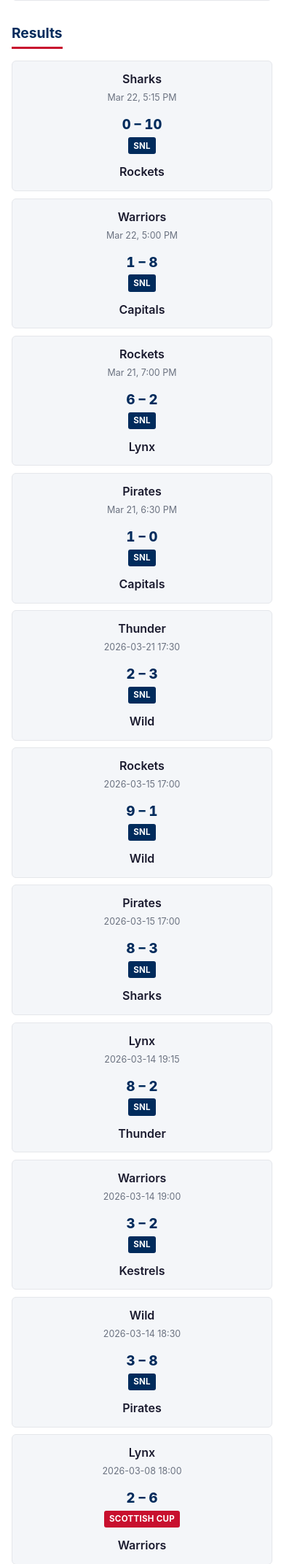
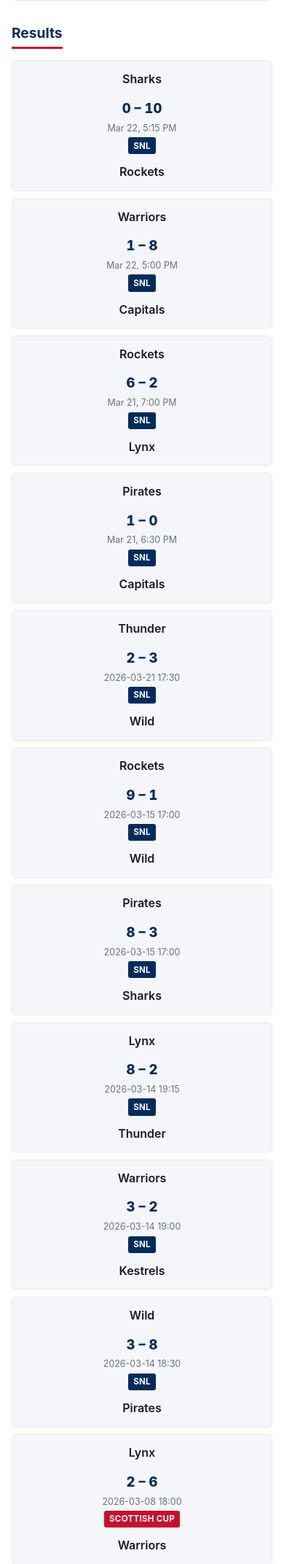
Before and after one commit to kalh96/ice-hockey-scrape, a Flask app: page /fixtures/ in a window 390 px wide. Shown: the part 1139-3282 px from the top of the page at 73% size. Run offline with Flask 3, Linux system fonts and the light colour scheme; data comes from the database, SQL or seed files in the repository.

Commit message:
Fix dropdown (JS hover), bust Cloudflare CSS cache, fix fixtures layout
- Add STATIC_VERSION to config; CSS/JS URLs now include ?v= so Cloudflare
  fetches fresh files instead of serving a stale cached copy
- Dropdown now driven entirely by JS: mouseenter/mouseleave on desktop,
  tap-to-toggle on mobile; removes reliance on CSS :hover
- Fixtures: move date and competition badge to centre column so both team
  name sides are symmetric and vertically aligned; add result-card-centre
  class to ensure all centre content is text-align: center

Co-Authored-By: Claude Sonnet 4.6 <noreply@anthropic.com>

```diff
--- a/web/app.py
+++ b/web/app.py
@@ -11,7 +11,7 @@ from flask import Flask, abort, render_template, request
 import db_queries
 from config import (
     ARTICLES_DIR, COMPETITIONS, CURRENT_SEASON, SEASONS,
-    TEAM_BY_SLUG, TEAM_DISPLAY,
+    STATIC_VERSION, TEAM_BY_SLUG, TEAM_DISPLAY,
 )
 
 app = Flask(__name__)
@@ -100,6 +100,7 @@ def inject_globals():
     return {
         "current_year": date.today().year,
         "team_display": TEAM_DISPLAY,
+        "static_version": STATIC_VERSION,
     }
 
 
--- a/web/config.py
+++ b/web/config.py
@@ -86,3 +86,7 @@ TEAM_DISPLAY = {
 
 # Reverse lookup: URL slug → DB team name
 TEAM_BY_SLUG = {v["slug"]: k for k, v in TEAM_DISPLAY.items()}
+
+# Bump this string whenever you push CSS/JS changes to force Cloudflare to
+# fetch the new file instead of serving a stale cached copy.
+STATIC_VERSION = "20260325-4"
--- a/web/static/css/style.css
+++ b/web/static/css/style.css
@@ -133,7 +133,6 @@ nav a.active {
   white-space: nowrap;
 }
 
-.nav-dropdown:hover .dropdown-menu,
 .nav-dropdown.open .dropdown-menu {
   display: block;
 }
@@ -328,6 +327,10 @@ tbody tr:last-child td { border-bottom: none; }
   font-size: 0.9rem;
   font-weight: 600;
   color: var(--text-muted);
+}
+
+.result-card-centre {
+  text-align: center;
 }
 
 .meta {
--- a/web/static/js/main.js
+++ b/web/static/js/main.js
@@ -7,7 +7,7 @@ if (toggle && nav) {
     nav.classList.toggle('open');
   });
 
-  // Close nav when a non-dropdown link is clicked
+  // Close nav when a link is clicked (but not the Teams toggle on mobile)
   nav.querySelectorAll('a').forEach(link => {
     if (!link.closest('.nav-dropdown') || link.closest('.dropdown-menu')) {
       link.addEventListener('click', () => nav.classList.remove('open'));
@@ -15,15 +15,28 @@ if (toggle && nav) {
   });
 }
 
-// Teams dropdown: click-toggle on mobile, hover on desktop (CSS handles hover)
+// Teams dropdown
 document.querySelectorAll('.nav-dropdown').forEach(item => {
-  const topLink = item.querySelector(':scope > a');
-  topLink.addEventListener('click', e => {
-    // On narrow screens the dropdown is toggled by click
+  // Desktop: open/close on mouse hover
+  item.addEventListener('mouseenter', () => {
+    if (window.innerWidth > 768) item.classList.add('open');
+  });
+  item.addEventListener('mouseleave', () => {
+    if (window.innerWidth > 768) item.classList.remove('open');
+  });
+
+  // Mobile: tap the Teams link to toggle the submenu
+  item.querySelector(':scope > a').addEventListener('click', e => {
     if (window.innerWidth <= 768) {
       e.preventDefault();
       item.classList.toggle('open');
     }
-    // On desktop, clicking the top-level link navigates normally (href)
   });
 });
+
+// Close dropdown when clicking elsewhere on the page
+document.addEventListener('click', e => {
+  if (!e.target.closest('.nav-dropdown')) {
+    document.querySelectorAll('.nav-dropdown').forEach(item => item.classList.remove('open'));
+  }
+});
--- a/web/templates/base.html
+++ b/web/templates/base.html
@@ -5,7 +5,7 @@
   <meta name="viewport" content="width=device-width, initial-scale=1.0">
   <title>{% block title %}Scottish Ice Hockey{% endblock %}</title>
   <meta name="description" content="{% block meta_description %}Articles and statistics covering Scottish ice hockey.{% endblock %}">
-  <link rel="stylesheet" href="{{ url_for('static', filename='css/style.css') }}">
+  <link rel="stylesheet" href="{{ url_for('static', filename='css/style.css') }}?v={{ static_version }}">
 </head>
 <body>
 
@@ -57,6 +57,6 @@
   <p>&copy; {{ current_year }} Scottish Ice Hockey. Stats sourced from <a href="https://www.siha-uk.co.uk" target="_blank" rel="noopener">SIHA</a>.</p>
 </footer>
 
-<script src="{{ url_for('static', filename='js/main.js') }}"></script>
+<script src="{{ url_for('static', filename='js/main.js') }}?v={{ static_version }}"></script>
 </body>
 </html>
--- a/web/templates/fixtures.html
+++ b/web/templates/fixtures.html
@@ -29,7 +29,7 @@
     {% for f in upcoming %}
       <div class="result-card">
         <div class="team-home">{{ f.home_team | short_name }}</div>
-        <div>
+        <div class="result-card-centre">
           <div class="score upcoming-score">vs</div>
           {% if f.date %}<div class="meta">{{ f.date }}</div>{% endif %}
           {% if comp == 'all' %}
@@ -52,14 +52,12 @@
     {% for f in results %}
       <a href="{{ url_for('event_detail', event_id=f.event_id) }}" class="result-card-link">
         <div class="result-card">
-          <div>
-            <div class="team-home">{{ f.home_team | short_name }}</div>
+          <div class="team-home">{{ f.home_team | short_name }}</div>
+          <div class="result-card-centre">
+            <div class="score">{{ f.home_score }} – {{ f.away_score }}</div>
             {% if f.date %}<div class="meta">{{ f.date }}</div>{% endif %}
-          </div>
-          <div>
-            <div class="score">{{ f.home_score }} – {{ f.away_score }}</div>
             {% if comp == 'all' %}
-              <div class="meta" style="text-align:center;">
+              <div class="meta">
                 <span class="badge {% if f.competition == 'Scottish Cup' %}cup{% endif %}">
                   {{ f.competition }}
                 </span>
```
